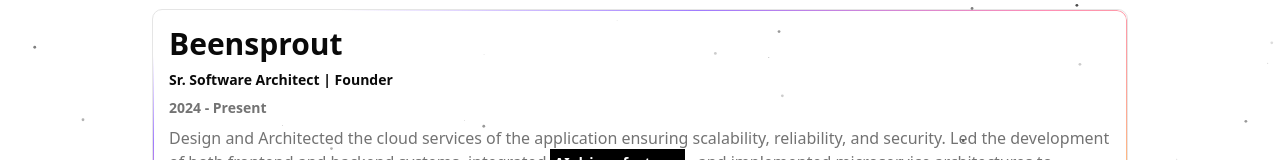
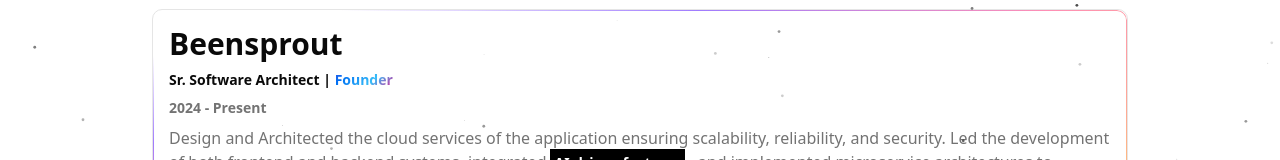
Before and after one commit to marjoforcado/marjoforcado, a Next.js app: page / in a window 1280 px wide. Shown: the part 595-755 px from the top of the page. Built offline with nearby package versions, Linux system fonts and the light colour scheme.

Commit message:
Add aurora text

```diff
--- a/app/(pages)/(landing)/page.tsx
+++ b/app/(pages)/(landing)/page.tsx
@@ -2,6 +2,7 @@
 
 import { ExperienceCard } from "@/app/components/ExperienceCard";
 import { Header } from "@/client_only/Header";
+import { AuroraText } from "@/components/magicui/aurora-text";
 import { Button } from "@/shadcn/components/ui/button";
 
 export default function Page() {
@@ -11,7 +12,11 @@
       <h2 className="text-lg font-bold">Experience</h2>
       <div className="space-y-4 container">
         <ExperienceCard
-          role="Sr. Software Architect | Founder"
+          role={
+            <>
+              Sr. Software Architect | <AuroraText>Founder</AuroraText>
+            </>
+          }
           companyName="Beensprout"
           duration="2024 - Present"
           skills={[
--- a/app/components/ExperienceCard/ExperienceCard.tsx
+++ b/app/components/ExperienceCard/ExperienceCard.tsx
@@ -7,7 +7,7 @@
   duration: string;
   skills?: string[];
   children: string | ReactNode;
-  role: string;
+  role: string | ReactNode;
   shineBorder?: boolean;
 };
 
--- a/app/globals.css
+++ b/app/globals.css
@@ -53,7 +53,24 @@
     background-position: 0% 0%;
     }
   }
-}
+  --animate-aurora: aurora 8s ease-in-out infinite alternate
+;
+  @keyframes aurora {
+  0% {
+    background-position: 0% 50%;
+    transform: rotate(-5deg) scale(0.9);}
+  25% {
+    background-position: 50% 100%;
+    transform: rotate(5deg) scale(1.1);}
+  50% {
+    background-position: 100% 50%;
+    transform: rotate(-3deg) scale(0.95);}
+  75% {
+    background-position: 50% 0%;
+    transform: rotate(3deg) scale(1.05);}
+  100% {
+    background-position: 0% 50%;
+    transform: rotate(-5deg) scale(0.9);}}}
 
 :root {
   --radius: 0.625rem;
--- /dev/null
+++ b/components/magicui/aurora-text.tsx
@@ -0,0 +1,43 @@
+"use client";
+
+import React, { memo } from "react";
+
+interface AuroraTextProps {
+  children: React.ReactNode;
+  className?: string;
+  colors?: string[];
+  speed?: number;
+}
+
+export const AuroraText = memo(
+  ({
+    children,
+    className = "",
+    colors = ["#FF0080", "#7928CA", "#0070F3", "#38bdf8"],
+    speed = 1,
+  }: AuroraTextProps) => {
+    const gradientStyle = {
+      backgroundImage: `linear-gradient(135deg, ${colors.join(", ")}, ${
+        colors[0]
+      })`,
+      WebkitBackgroundClip: "text",
+      WebkitTextFillColor: "transparent",
+      animationDuration: `${10 / speed}s`,
+    };
+
+    return (
+      <span className={`relative inline-block ${className}`}>
+        <span className="sr-only">{children}</span>
+        <span
+          className="relative animate-aurora bg-[length:200%_auto] bg-clip-text text-transparent"
+          style={gradientStyle}
+          aria-hidden="true"
+        >
+          {children}
+        </span>
+      </span>
+    );
+  },
+);
+
+AuroraText.displayName = "AuroraText";
```
